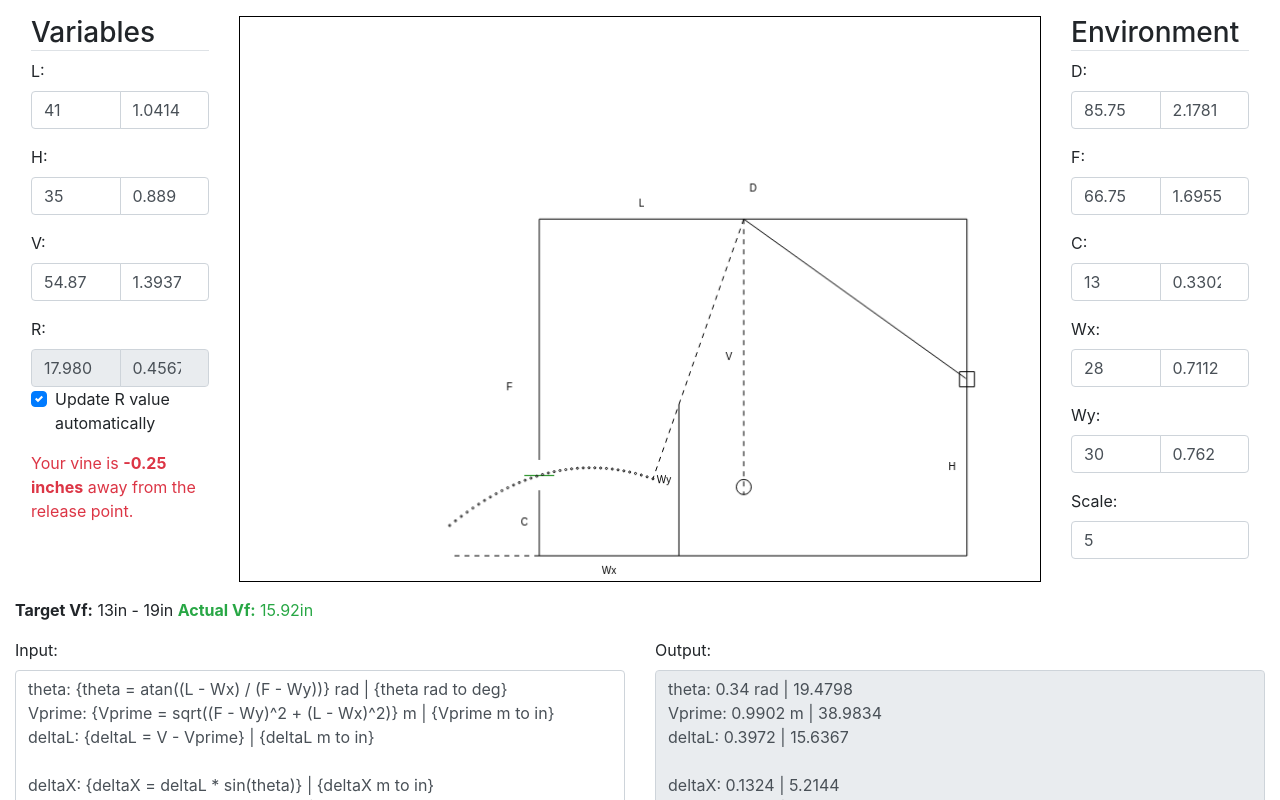
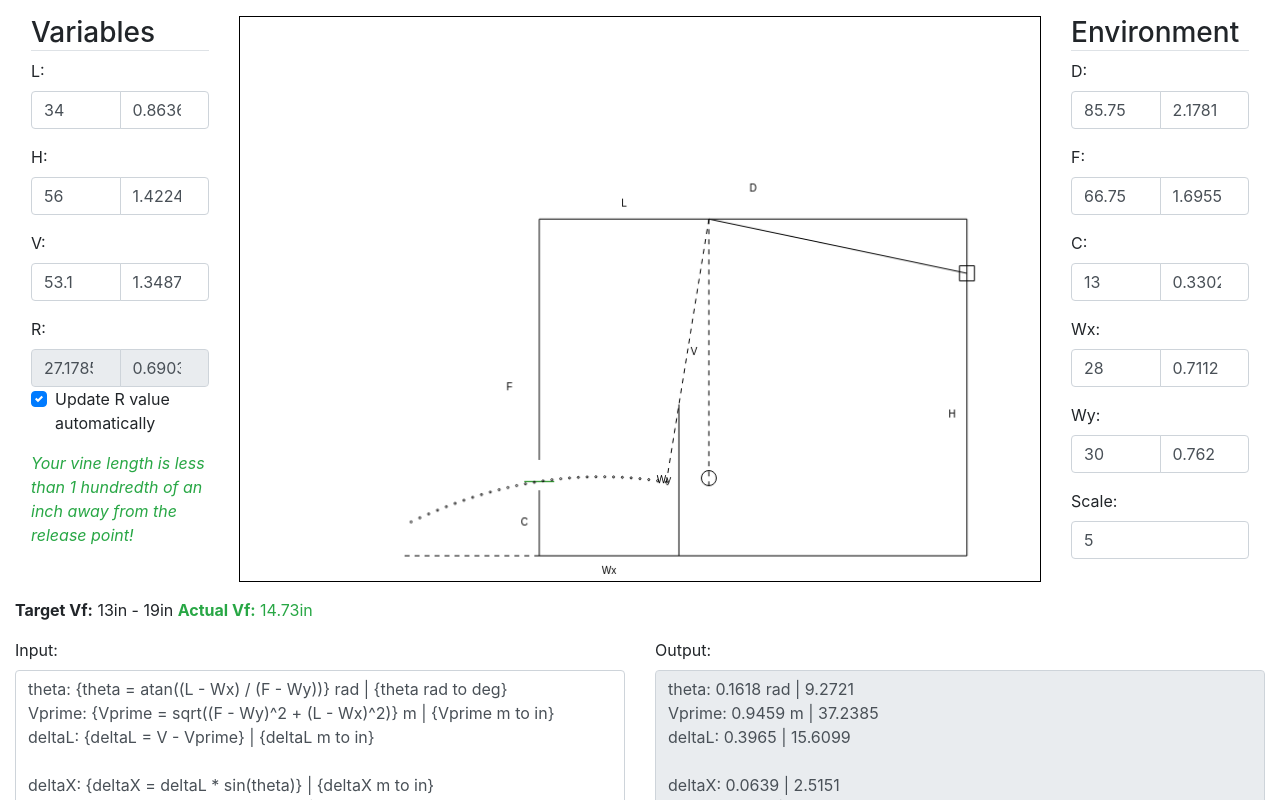
Before and after one commit to EarthCow/TarzanSwing, a website: page index.html in a window 1280 px wide. Shown: the top 800 px of the page. Drawn offline with nearby package versions, Linux system fonts and the light colour scheme.

Commit message:
Updates group 1 defaults
This is to account for the new V offset introduced in the last commit.

```diff
--- a/index.html
+++ b/index.html
@@ -22,22 +22,22 @@
           <div class="form-group">
             <label for="L">L:</label>
             <div class="input-group">
-              <input type="number" class="form-control" id="L" value="41" />
-              <input type="number" class="form-control metric" id="L_m" value="1.0414" />
+              <input type="number" class="form-control" id="L" value="34" />
+              <input type="number" class="form-control metric" id="L_m" value="0.8636" />
             </div>
           </div>
           <div class="form-group">
             <label for="H">H:</label>
             <div class="input-group">
-              <input type="number" class="form-control" id="H" value="35" />
-              <input type="number" class="form-control metric" id="H_m" value="0.889" />
+              <input type="number" class="form-control" id="H" value="56" />
+              <input type="number" class="form-control metric" id="H_m" value="1.4224" />
             </div>
           </div>
           <div class="form-group">
             <label for="V">V:</label>
             <div class="input-group">
-              <input type="number" class="form-control" id="V" value="54.87" />
-              <input type="number" class="form-control metric" id="V_m" value="1.3937" />
+              <input type="number" class="form-control" id="V" value="53.1" />
+              <input type="number" class="form-control metric" id="V_m" value="1.3487" />
             </div>
           </div>
           <div class="form-group">
```
